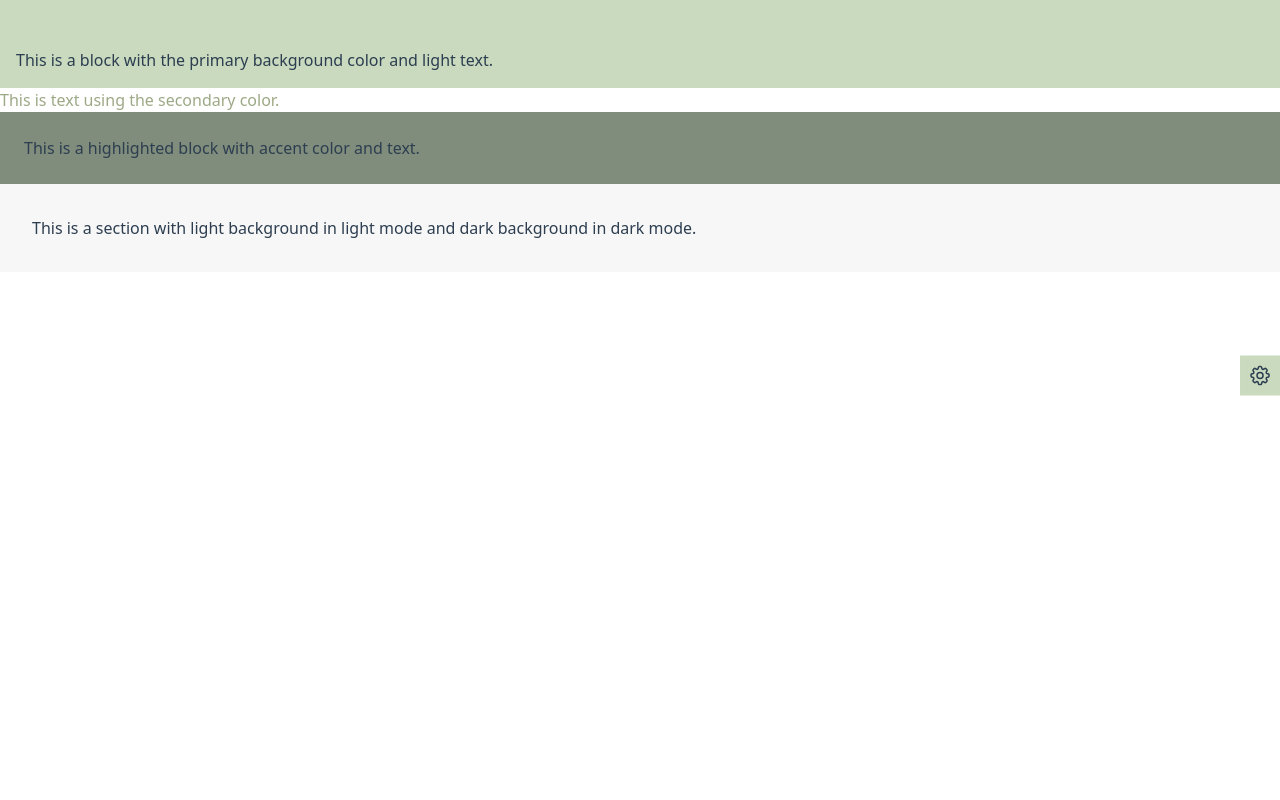
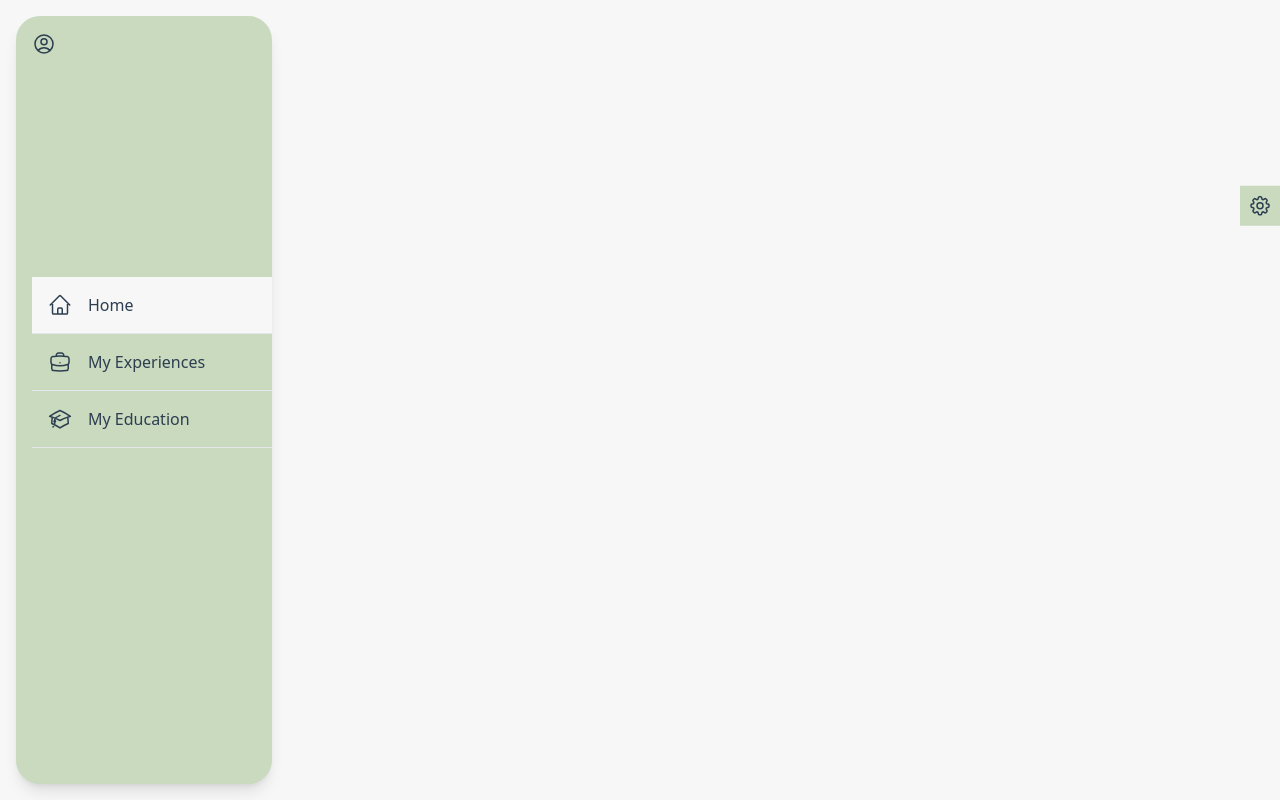
Before and after one commit to aneesa/aneesa-awaludin, a React (Vite) app: page / in a window 1280 px wide. Built offline with nearby package versions, Linux system fonts and the light colour scheme.

Commit message:
Add NavDrawer

```diff
--- a/src/components/atoms/Icon.tsx
+++ b/src/components/atoms/Icon.tsx
@@ -10,6 +10,24 @@ interface IconProps {
 
 const getIcon = ({ name }: { name: string }) => {
   switch (name) {
+    case 'home':
+      return (
+        <svg xmlns="http://www.w3.org/2000/svg" fill="none" viewBox="0 0 24 24" stroke-width="1.5" stroke="currentColor" class="size-6">
+          <path stroke-linecap="round" stroke-linejoin="round" d="m2.25 12 8.954-8.955c.44-.439 1.152-.439 1.591 0L21.75 12M4.5 9.75v10.125c0 .621.504 1.125 1.125 1.125H9.75v-4.875c0-.621.504-1.125 1.125-1.125h2.25c.621 0 1.125.504 1.125 1.125V21h4.125c.621 0 1.125-.504 1.125-1.125V9.75M8.25 21h8.25" />
+        </svg>
+      )
+    case 'briefcase':
+      return (
+        <svg xmlns="http://www.w3.org/2000/svg" fill="none" viewBox="0 0 24 24" stroke-width="1.5" stroke="currentColor" class="size-6">
+          <path stroke-linecap="round" stroke-linejoin="round" d="M20.25 14.15v4.25c0 1.094-.787 2.036-1.872 2.18-2.087.277-4.216.42-6.378.42s-4.291-.143-6.378-.42c-1.085-.144-1.872-1.086-1.872-2.18v-4.25m16.5 0a2.18 2.18 0 0 0 .75-1.661V8.706c0-1.081-.768-2.015-1.837-2.175a48.114 48.114 0 0 0-3.413-.387m4.5 8.006c-.194.165-.42.295-.673.38A23.978 23.978 0 0 1 12 15.75c-2.648 0-5.195-.429-7.577-1.22a2.016 2.016 0 0 1-.673-.38m0 0A2.18 2.18 0 0 1 3 12.489V8.706c0-1.081.768-2.015 1.837-2.175a48.111 48.111 0 0 1 3.413-.387m7.5 0V5.25A2.25 2.25 0 0 0 13.5 3h-3a2.25 2.25 0 0 0-2.25 2.25v.894m7.5 0a48.667 48.667 0 0 0-7.5 0M12 12.75h.008v.008H12v-.008Z" />
+        </svg>
+      )
+    case 'academic':
+      return (
+        <svg xmlns="http://www.w3.org/2000/svg" fill="none" viewBox="0 0 24 24" stroke-width="1.5" stroke="currentColor" class="size-6">
+          <path stroke-linecap="round" stroke-linejoin="round" d="M4.26 10.147a60.438 60.438 0 0 0-.491 6.347A48.62 48.62 0 0 1 12 20.904a48.62 48.62 0 0 1 8.232-4.41 60.46 60.46 0 0 0-.491-6.347m-15.482 0a50.636 50.636 0 0 0-2.658-.813A59.906 59.906 0 0 1 12 3.493a59.903 59.903 0 0 1 10.399 5.84c-.896.248-1.783.52-2.658.814m-15.482 0A50.717 50.717 0 0 1 12 13.489a50.702 50.702 0 0 1 7.74-3.342M6.75 15a.75.75 0 1 0 0-1.5.75.75 0 0 0 0 1.5Zm0 0v-3.675A55.378 55.378 0 0 1 12 8.443m-7.007 11.55A5.981 5.981 0 0 0 6.75 15.75v-1.5" />
+        </svg>
+      )
     case 'sun':
       return (
         <svg xmlns="http://www.w3.org/2000/svg" fill="none" viewBox="0 0 24 24" strokeWidth="1.5" stroke="currentColor" className="size-6">
@@ -20,6 +38,18 @@ const getIcon = ({ name }: { name: string }) => {
       return  (
         <svg xmlns="http://www.w3.org/2000/svg" fill="none" viewBox="0 0 24 24" strokeWidth="1.5" stroke="currentColor" className="size-6">
           <path strokeLinecap="round" strokeLinejoin="round" d="M21.752 15.002A9.72 9.72 0 0 1 18 15.75c-5.385 0-9.75-4.365-9.75-9.75 0-1.33.266-2.597.748-3.752A9.753 9.753 0 0 0 3 11.25C3 16.635 7.365 21 12.75 21a9.753 9.753 0 0 0 9.002-5.998Z" />
+        </svg>
+      )
+    case 'menu':
+      return (
+        <svg xmlns="http://www.w3.org/2000/svg" fill="none" viewBox="0 0 24 24" stroke-width="1.5" stroke="currentColor" class="size-6">
+          <path stroke-linecap="round" stroke-linejoin="round" d="M3.75 6.75h16.5M3.75 12h16.5m-16.5 5.25h16.5" />
+        </svg>
+      )
+    case 'close':
+      return  (
+        <svg xmlns="http://www.w3.org/2000/svg" fill="none" viewBox="0 0 24 24" stroke-width="1.5" stroke="currentColor" class="size-6">
+          <path stroke-linecap="round" stroke-linejoin="round" d="M6 18 18 6M6 6l12 12" />
         </svg>
       )
     case 'user':
--- a/src/components/molecules/List.tsx
+++ b/src/components/molecules/List.tsx
@@ -1,17 +1,31 @@
 // src/components/molecules/List.tsx
 import React from 'react';
+import clsx from 'clsx';
 import Text from '../atoms/Text';
 import Flex from '../atoms/Flex';
 
 interface ListItemProps {
+  id?: string | number;
   icon?: React.ReactNode; // Optional icon on the left
   label: string | React.ReactNode; // Label or text for the item
   onClick?: () => void | undefined;
+  isSelected?: boolean;
+  className?: string;
 }
 
-const ListItem: React.FC<ListItemProps> = ({ icon, label, onClick }) => {
+const ListItem: React.FC<ListItemProps> = ({ icon, label, onClick, isSelected, className }) => {
   return (
-    <Flex justify='start' align='center' gap='medium' className="border-b border-gray-200 w-full px-0 cursor-pointer" onClick={onClick}>
+    <Flex
+      justify='start'
+      align='center'
+      gap='medium'
+      className={clsx(
+        'border-b border-gray-200 w-full cursor-pointer',
+        className
+      )}
+      variant={isSelected ? 'light' : 'primary'}
+      onClick={onClick}
+    >
       {icon} {/* Display icon if it exists */}
       <Text>{label}</Text> {/* Label */}
     </Flex>
@@ -19,15 +33,27 @@ const ListItem: React.FC<ListItemProps> = ({ icon, label, onClick }) => {
 };
 
 interface ListProps {
-  items: { icon?: React.ReactNode; label: string | React.ReactNode }[]; // Array of items to render
+  items: { id?: string | number; icon?: React.ReactNode; label: string | React.ReactNode }[]; // Array of items to render
+  selected?: string | number | undefined;
   className?: string; // Optional class for the entire list
 }
 
-const List: React.FC<ListProps> = ({ items }) => {
+const List: React.FC<ListProps> = ({ items, selected, className }) => {
   return (
-    <Flex direction='col' justify='center' align='start'>
+    <Flex
+      direction='col'
+      justify='center'
+      align='start'
+      className={clsx(
+        '!p-0',
+        className
+      )}>
       {items.map((item, index) => (
-        <ListItem key={index} {...item} />
+        <ListItem
+          key={index}
+          isSelected={!!selected && selected === item.id}
+          {...item}
+        />
       ))}
     </Flex>
   );
--- /dev/null
+++ b/src/components/organisms/NavDrawer.tsx
@@ -0,0 +1,94 @@
+// src/components/organisms/NavDrawer.tsx
+import React, { useState } from 'react';
+import clsx from 'clsx'; // Import clsx to combine class names
+import Div from '../atoms/Div';
+import Flex from '../atoms/Flex';
+import Button from '../atoms/Button';
+import Icon from '../atoms/Icon';
+import List from '../molecules/List';
+
+interface NavDrawerProps {
+  isMobileView?: boolean; // can be used to force mobile view
+  className?: string; // Optional class for additional custom styling
+}
+
+const LIST_ITEMS = [
+  { id: 'home',
+    icon: (
+      <Icon name="home" />
+    ),
+    label: 'Home',
+  },
+  { id: 'experience',
+    icon: (
+      <Icon name="briefcase" />
+    ),
+    label: 'My Experiences'
+  },
+  { id: 'education',
+    icon: (
+      <Icon name="academic" />
+    ),
+    label: 'My Education'
+  }
+];
+
+const NavDrawer: React.FC<NavDrawerProps> = ({ isMobileView = false, className = '' }) => {
+  const [isOpen, setIsOpen] = useState(false); // State to control the drawer visibility
+  const [selected, setSelected] = useState(LIST_ITEMS[0].id); // State to control the drawer visibility
+
+  const toggleDrawer = () => setIsOpen(!isOpen);
+
+  return (
+    <Div className="relative !p-0">
+      {/* Main Drawer (fixed on the left side) */}
+      <Div
+        variant="light"
+        className={clsx(
+          'fixed top-0 left-0 w-72 h-full p-4 transform transition-all duration-300 ease-in-out',
+          // For mobile: slide in/out based on isOpen
+          isOpen ? 'translate-x-0' : '-translate-x-full',
+          // On desktop: always visible, no sliding effect
+          !isMobileView ? 'md:translate-x-0 md:block' : '',
+          className // Custom styling from props
+        )}
+      >
+        <Flex
+          direction='col'
+          className='h-full rounded-3xl shadow-lg'>
+          <Div className='h-1/3 !p-0'>
+            <Icon name='user' />
+          </Div>
+          <Div className='h-2/3 !p-0'>
+            <List
+              items={LIST_ITEMS.map(item => ({
+                ...item,
+                onClick: () => setSelected(item.id)
+              }))}
+              selected={selected}
+              className='!-mr-4'
+            />
+          </Div>
+        </Flex>
+      </Div>
+
+      {/* Button to toggle the drawer */}
+      <Button
+        onClick={toggleDrawer}
+        className={clsx(
+          'fixed top-4 right-4 !p-2',
+          isMobileView ? 'md:block' : 'md:hidden'
+        )}
+      >
+        {isOpen ? (
+          <Icon name='close' />
+          ) : (
+            <Icon name='menu' />
+          )
+        }
+      </Button>
+    </Div>
+  );
+};
+
+export default NavDrawer;
--- a/src/components/organisms/SettingDrawer.tsx
+++ b/src/components/organisms/SettingDrawer.tsx
@@ -45,17 +45,17 @@ const SettingDrawer: React.FC<DrawerProps> = ({ className = '' }) => {
   ];
 
   return (
-    <Div className="relative">
+    <Div className="relative !p-0">
       {/* Drawer (fixed on the right side, sliding in/out) */}
       <Div
         className={clsx(
           'fixed w-42 !p-0 right-0 transform transition-all duration-300 ease-in-out',
           isOpen ? 'translate-x-0' : 'translate-x-full', // Slide in when open
-          'top-1/2 transform -translate-y-1/2', // Vertically center the drawer
+          'top-1/4 transform -translate-y-1/4',
           className // Allow additional custom styling
         )}
       >
-        {/* Trigger Button (fixed on the right side of the drawer, protruding out) */}
+        {/* Trigger Button (fixed on the left side of the drawer, protruding out) */}
         <Button
           onClick={toggleDrawer}
           className="absolute top-0 -left-10 z-50 rounded-none !p-2"
--- a/src/index.css
+++ b/src/index.css
@@ -1,3 +1,7 @@
 @tailwind base;
 @tailwind components;
 @tailwind utilities;
+
+html, body, #root {
+  height: 100%;
+}
--- a/src/pages/Components.tsx
+++ b/src/pages/Components.tsx
@@ -7,24 +7,34 @@ import Button from '../components/atoms/Button';
 import List from '../components/molecules/List';
 import SettingDrawer from '../components/organisms/SettingDrawer';
 import Icon from '../components/atoms/Icon';
+import NavDrawer from '../components/organisms/NavDrawer';
 
 const LIST_ITEMS = [
   { label: 'List Item' },
   { icon: (
       <Icon name="user" />
-    ), label: 'Profile' },
+    ),
+    label: 'Profile',
+    isSelected: true
+  },
   { icon: (
       <Icon name="setting" />
-    ), label: 'Settings' },
+    ),
+    label: 'Settings'
+  },
   { icon: (
       <Icon name="logout" />
-    ), label: 'Logout' }
+    ),
+    label: 'Logout'
+  }
 ];
 
 const Components: React.FC = () => {
-  const [isDisplayDrawer, setIsDisplayDrawer] = useState(false);
+  const [isDisplaySettingDrawer, setIsDisplaySettingDrawer] = useState(false);
+  const [isDisplayNavDrawer, setIsDisplayNavDrawer] = useState(false);
 
-  const toggleDrawer = () => setIsDisplayDrawer((prev) => !prev);
+  const toggleSettingDrawer = () => setIsDisplaySettingDrawer((prev) => !prev);
+  const toggleNavDrawer = () => setIsDisplayNavDrawer((prev) => !prev);
 
   return (
     <Flex direction="col" variant="light" justify="between" align="start" gap="medium" className="components">
@@ -64,11 +74,16 @@ const Components: React.FC = () => {
         <Text size="large">Organisms</Text>
         <Flex direction="col" justify="between" align="start" wrap gap="medium">
           {/* SettingDrawer */}
-          <Button onClick={toggleDrawer}>Display Setting Drawer</Button>
-          {isDisplayDrawer && (
+          <Button onClick={toggleSettingDrawer}>Display Setting Drawer</Button>
+          {isDisplaySettingDrawer && (
             <SettingDrawer />
           )}
 
+          {/* NavDrawer */}
+          <Button onClick={toggleNavDrawer}>Display Nav Drawer</Button>
+          {isDisplayNavDrawer && (
+            <NavDrawer isMobileView />
+          )}
         </Flex>
       </Flex>
     </Flex>
--- a/src/pages/LandingPage.tsx
+++ b/src/pages/LandingPage.tsx
@@ -1,31 +1,15 @@
 // src/pages/LandingPage.tsx
 import React from 'react';
+import NavDrawer from '../components/organisms/NavDrawer';
 import SettingDrawer from '../components/organisms/SettingDrawer';
+import Div from '../components/atoms/Div';
 
 const LandingPage: React.FC = () => {
   return (
-    <div className="landing-page">
+    <Div className="landing-page h-full" variant="light">
+      <NavDrawer />
       <SettingDrawer />
-      {/* Primary Block */}
-      <div className="bg-primary text-lightText dark:bg-darkPrimary dark:text-darkText p-4">
-        This is a block with the primary background color and light text.
-      </div>
-
-      {/* Secondary Text */}
-      <div className="text-secondary dark:text-darkSecondary">
-        This is text using the secondary color.
-      </div>
-
-      {/* Accent Block */}
-      <div className="bg-accent text-lightText dark:bg-darkAccent dark:text-darkText p-6">
-        This is a highlighted block with accent color and text.
-      </div>
-
-      {/* Light Background Section */}
-      <div className="bg-backgroundLight dark:bg-backgroundDark text-lightText dark:text-darkText p-8">
-        This is a section with light background in light mode and dark background in dark mode.
-      </div>
-    </div>
+    </Div>
   );
 };
 
```
